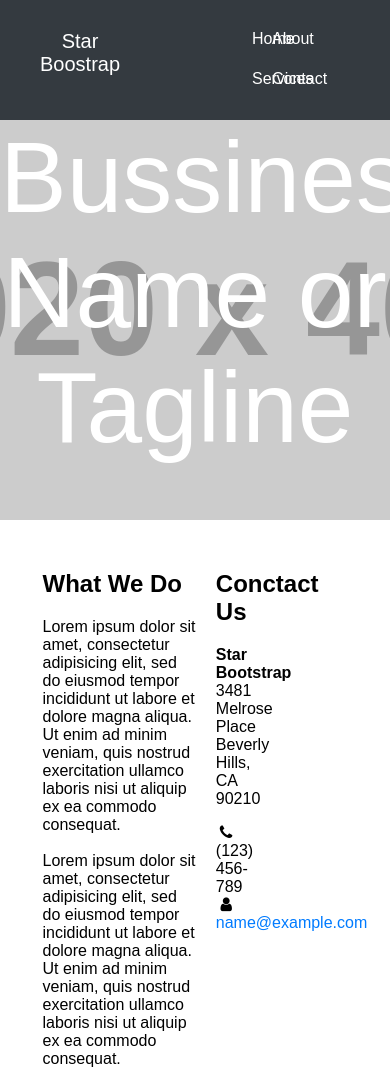
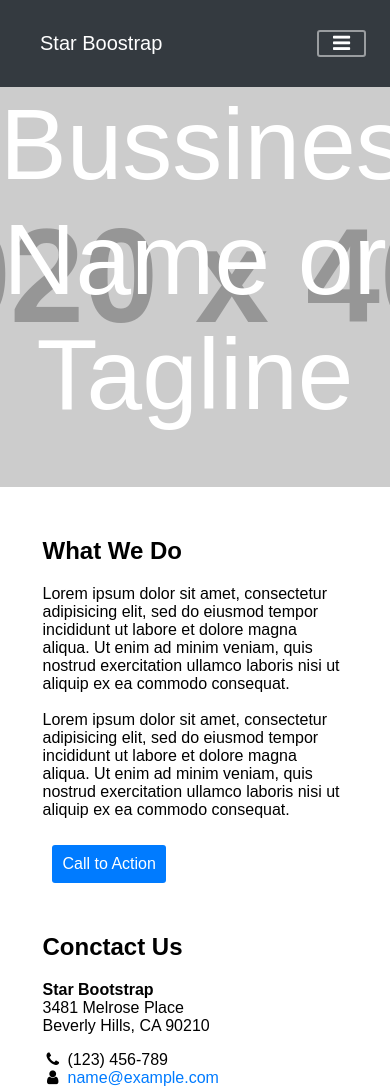
Before and after one commit to AnarynElanor/my-page, a plain HTML site: page index.html in a window 390 px wide. Shown: the top 1090 px of the page. Drawn offline with Linux system fonts and the light colour scheme; placeholder pictures from the web are drawn by us; files whose address does not match are found by name.

Commit message:
Ya con mobile

```diff
--- a/css/main.css
+++ b/css/main.css
@@ -196,3 +196,7 @@ img{
 	font-style: bold;
 	font-size: 20px;
 }
+
+.menu-box{
+	display: none;
+}
--- a/css/mobile.css
+++ b/css/mobile.css
@@ -0,0 +1,27 @@
+@media (max-width: 900px){
+
+	.col-8{
+		width: 100%;
+	}
+
+	.col-4{
+		width: 100%;
+	}
+
+	.hide{
+		display: none;
+	}
+
+	.menu-box{
+		padding: 0 10px;
+   		text-align: center;
+   		text-decoration: none;
+	    display: inline-block;
+	    vertical-align: center;
+		color: #9A9DA0;
+		font-size: 20px;
+		border: 2px solid #9A9DA0;
+		border-radius: 3px;
+		margin-left: 40%;
+	}
+}
--- a/index.html
+++ b/index.html
@@ -14,12 +14,15 @@
 			<div class="col-4">
 				<div class="menu">
 					<a class="star" href="#">Star Boostrap</a>
+					<div class="menu-box">
+						<i class="fa fa-fw fa-navicon"></i>
+					</div>
 				</div>
 			</div>
-			<div class="col-4">
+			<div class="col-4 hide">
 
 			</div>
-			<div class="col-4">
+			<div class="col-4 hide">
 				<nav class="menu" class="col-12">
 					<a class="col-3" href="#" >Home</a>
 					<a class="col-3" href="#">About</a>
```
